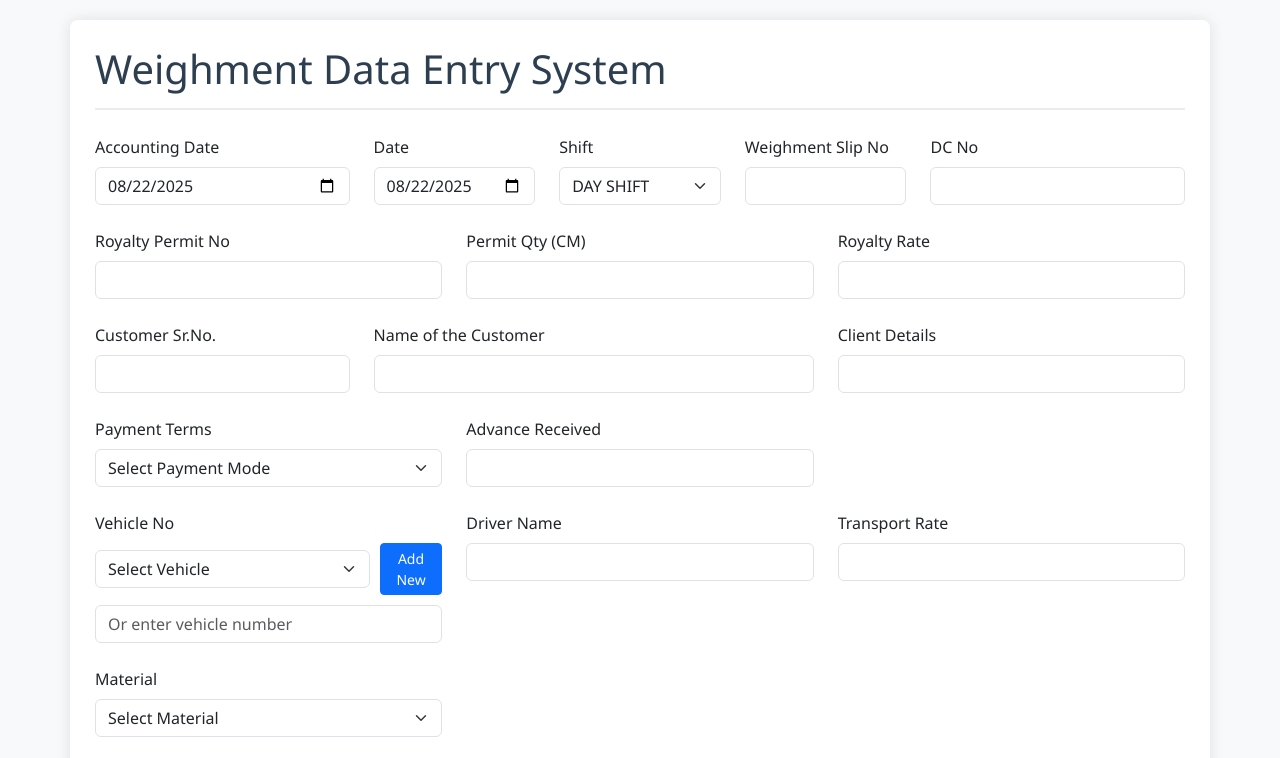
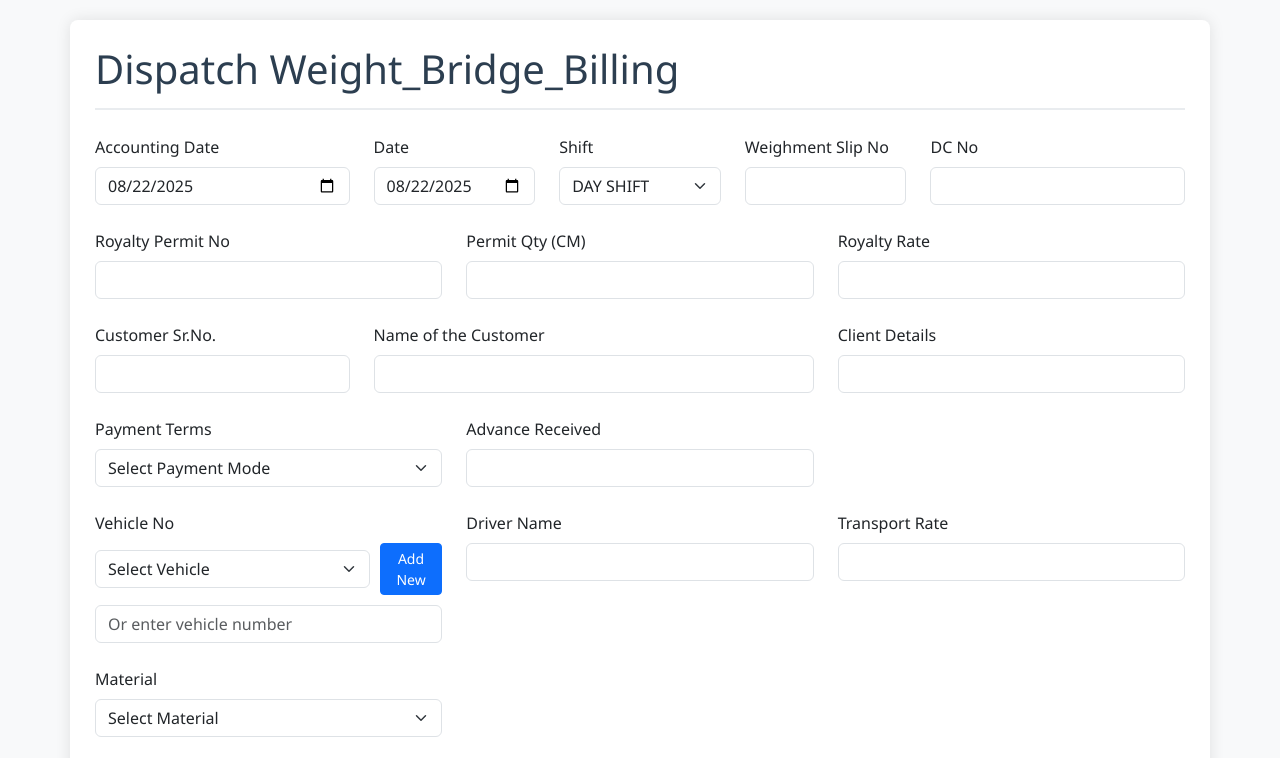
Before and after one commit to bimal-bp/Dispatch_bill_system, a plain HTML site: page index.html in a window 1280 px wide. Shown: the top 758 px of the page. Drawn offline with nearby package versions, Linux system fonts and the light colour scheme.

Commit message:
Update index.html

```diff
--- a/index.html
+++ b/index.html
@@ -102,7 +102,7 @@
 </head>
 <body>
     <div class="container">
-        <h1>Weighment Data Entry System</h1>
+        <h1>Dispatch Weight_Bridge_Billing</h1>
 
         <form id="weighmentForm">
             <!-- Basic Information Section -->
```
